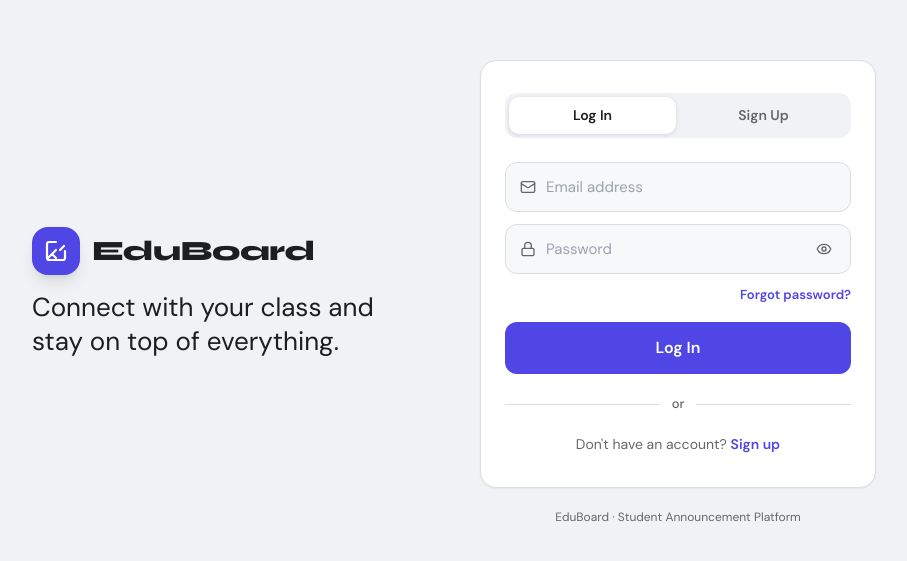
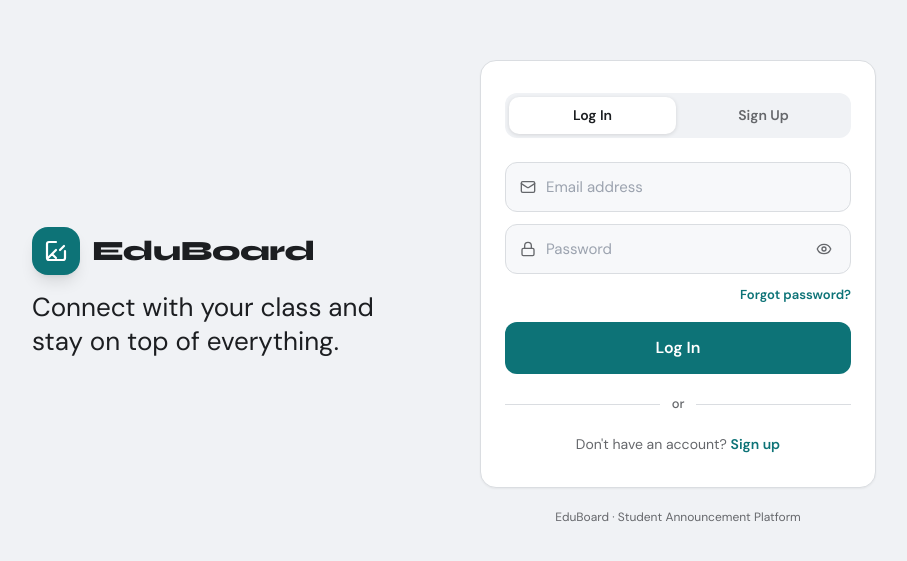
Before and after one commit to Raiku99x/CSBHIHI, a React (Vite) app: page /auth in a window 1280 px wide. Shown: the part 107-668 px from the top of the page, without its empty margins (186-1093 px from the left). Built offline with nearby package versions, Linux system fonts and the light colour scheme.

Commit message:
Update AuthPage.jsx

```diff
--- a/src/pages/AuthPage.jsx
+++ b/src/pages/AuthPage.jsx
@@ -41,7 +41,7 @@ export default function AuthPage() {
         <div className="hidden lg:flex flex-col gap-4 flex-1 max-w-sm">
           {/* Logo */}
           <div className="flex items-center gap-3">
-            <div className="w-12 h-12 rounded-2xl bg-[#4f46e5] flex items-center justify-center shadow-lg">
+            <div className="w-12 h-12 rounded-2xl bg-[#0D7377] flex items-center justify-center shadow-lg">
               <svg width="24" height="24" viewBox="0 0 24 24" fill="none">
                 <path d="M4 19l4-4m0 0l4-4m-4 4l4 4m4-8l4-4" stroke="white" strokeWidth="2.2" strokeLinecap="round" strokeLinejoin="round"/>
                 <path d="M12 3H5a2 2 0 00-2 2v14a2 2 0 002 2h14a2 2 0 002-2v-7" stroke="white" strokeWidth="2.2" strokeLinecap="round"/>
@@ -63,7 +63,7 @@ export default function AuthPage() {
 
           {/* Mobile logo */}
           <div className="lg:hidden flex flex-col items-center gap-2 mb-8">
-            <div className="w-14 h-14 rounded-3xl bg-[#4f46e5] flex items-center justify-center shadow-lg">
+            <div className="w-14 h-14 rounded-3xl bg-[#0D7377] flex items-center justify-center shadow-lg">
               <svg width="28" height="28" viewBox="0 0 24 24" fill="none">
                 <path d="M4 19l4-4m0 0l4-4m-4 4l4 4m4-8l4-4" stroke="white" strokeWidth="2.2" strokeLinecap="round" strokeLinejoin="round"/>
                 <path d="M12 3H5a2 2 0 00-2 2v14a2 2 0 002 2h14a2 2 0 002-2v-7" stroke="white" strokeWidth="2.2" strokeLinecap="round"/>
@@ -141,7 +141,7 @@ export default function AuthPage() {
 
               {mode === 'login' && (
                 <div style={{ textAlign: 'right', marginTop: -4 }}>
-                  <button type="button" style={{ background: 'none', border: 'none', color: '#4f46e5', fontSize: 13, fontWeight: 600, cursor: 'pointer', fontFamily: '"DM Sans", system-ui' }}>
+                  <button type="button" style={{ background: 'none', border: 'none', color: '#0D7377', fontSize: 13, fontWeight: 600, cursor: 'pointer', fontFamily: '"DM Sans", system-ui' }}>
                     Forgot password?
                   </button>
                 </div>
@@ -157,7 +157,7 @@ export default function AuthPage() {
                   padding: '14px 0',
                   borderRadius: 12,
                   border: 'none',
-                  background: loading ? '#a5b4fc' : '#4f46e5',
+                  background: loading ? '#7EC8C8' : '#0D7377',
                   color: 'white',
                   fontFamily: '"DM Sans", system-ui',
                   fontWeight: 700,
@@ -189,7 +189,7 @@ export default function AuthPage() {
               {mode === 'login' ? "Don't have an account? " : 'Already have an account? '}
               <button
                 onClick={() => setMode(mode === 'login' ? 'register' : 'login')}
-                style={{ background: 'none', border: 'none', color: '#4f46e5', fontWeight: 700, fontSize: 14, cursor: 'pointer', fontFamily: '"DM Sans", system-ui' }}
+                style={{ background: 'none', border: 'none', color: '#0D7377', fontWeight: 700, fontSize: 14, cursor: 'pointer', fontFamily: '"DM Sans", system-ui' }}
               >
                 {mode === 'login' ? 'Sign up' : 'Log in'}
               </button>
@@ -224,10 +224,10 @@ function InputField({ icon, type, placeholder, value, onChange, required, minLen
         padding: '0 14px',
         height: 50,
         borderRadius: 12,
-        border: `1.5px solid ${focused ? '#4f46e5' : '#DADDE1'}`,
+        border: `1.5px solid ${focused ? '#0D7377' : '#DADDE1'}`,
         background: focused ? '#fff' : '#F7F8FA',
         transition: 'border-color 0.15s ease, background 0.15s ease',
-        boxShadow: focused ? '0 0 0 3px rgba(79,70,229,0.12)' : 'none',
+        boxShadow: focused ? '0 0 0 3px rgba(13,115,119,0.12)' : 'none',
       }}
     >
       <span style={{ flexShrink: 0, display: 'flex', alignItems: 'center' }}>{icon}</span>
```
